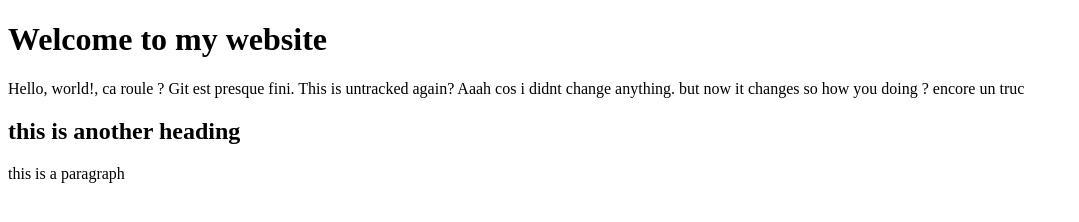
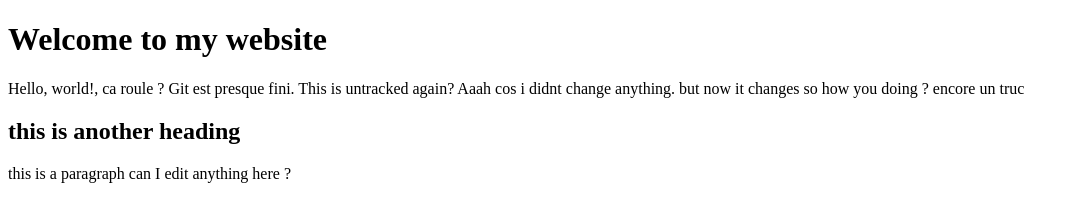
Before and after one commit to anncollin/second-repo, a plain HTML site: page index.html in a window 1280 px wide. Shown: the whole page, without its empty margins (0-1079 px from the left). Drawn offline with Linux system fonts and the light colour scheme.

Commit message:
added smtp in paragraph

```diff
--- a/index.html
+++ b/index.html
@@ -10,6 +10,7 @@
         <h2>this is another heading</h2>
         <p>
             this is a paragraph
+            can I edit anything here ?
         </p>
     </body>
 </html>
```
